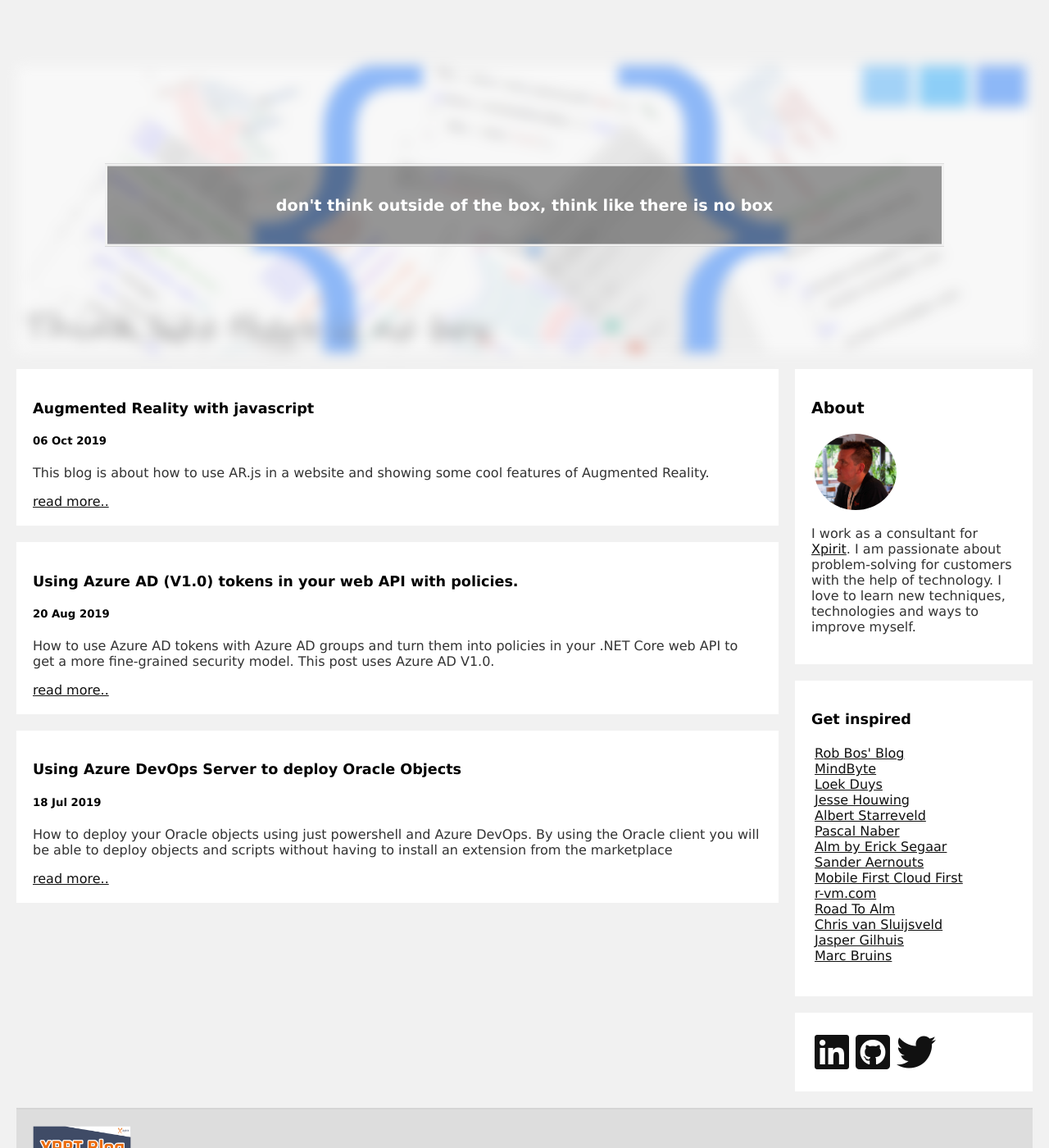
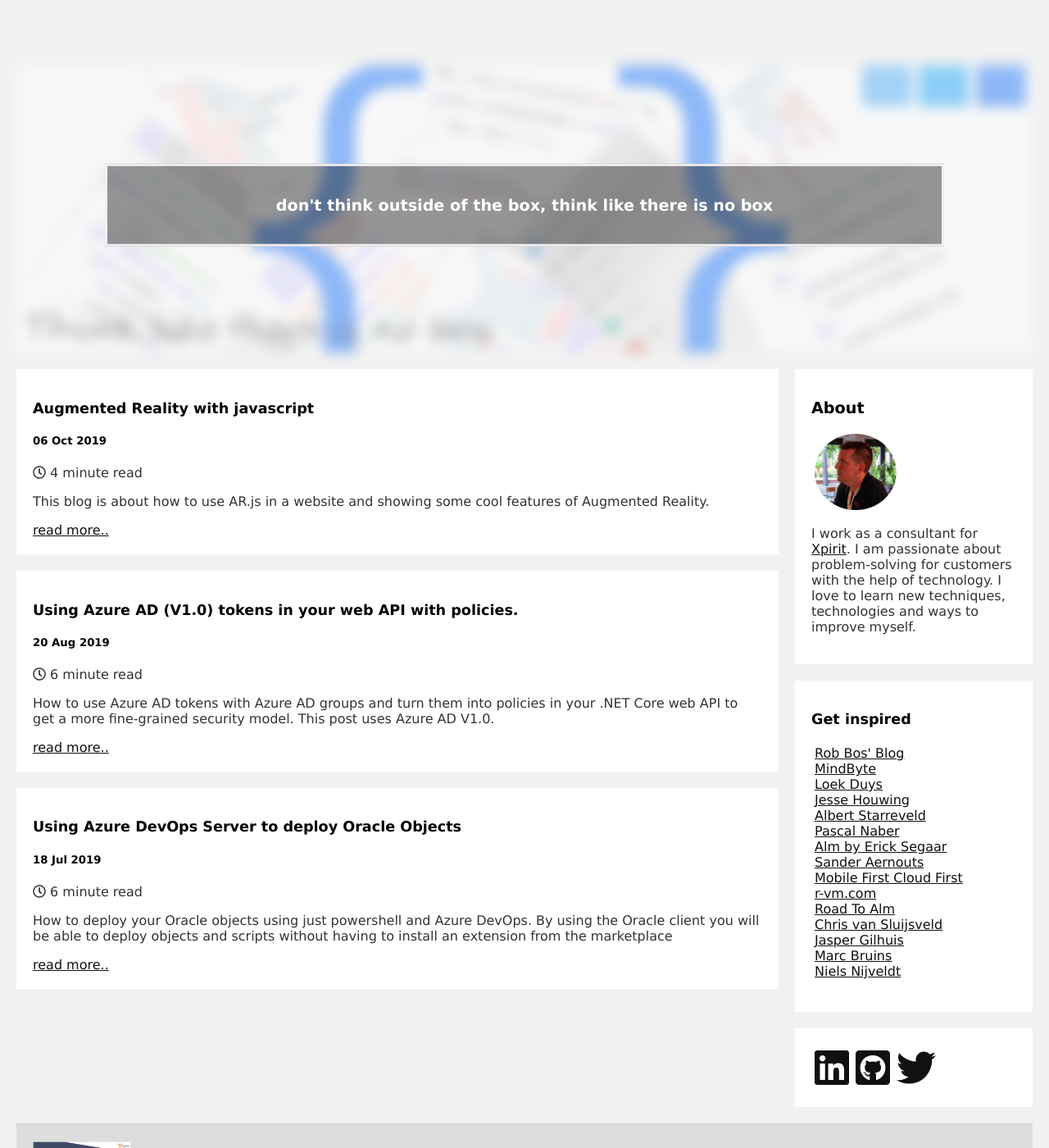
Before and after one commit to arjanvanbekkum/arjanvanbekkum.github.io, a Jekyll site: the page built from index.html, in a window 1280 px wide and 1400 px high. Shown: the whole window at 82% size. Built offline with Jekyll 4.4.1, drawn with Linux system fonts in a browser that asks for light colours.

Commit message:
update layout

```diff
--- a/_layouts/default.html
+++ b/_layouts/default.html
@@ -49,11 +49,12 @@
 							<li><a href="https://blog.sluijsveld.com/" alt="Chris van Sluijsveld" target="_blank">Chris van Sluijsveld</a></li>
 							<li><a href="https://jaspergilhuis.nl/" alt="Jasper Gilhuis" target="_blank">Jasper Gilhuis</a></li>
               				<li><a href="https://marcbruins.nl/" alt="Marc Bruins" target="_blank">Marc Bruins</a></li>
+							<li><a href="https://nielsnijveldt.github.io/"alt="Niels Nijveldt" target="_blank">Niels Nijveldt</a></li>
 						</ul>
 				  	</div>
 					<div class="card follow">
 						<ul>
-								<li><a href="https://www.linkedin.com/in/arjan-van-bekkum-2336513/" alt="linkedIn" target="_blank"><i class="fab fa-linkedin" style="font-size: 3em"></i></a></li>
+								<li><a href="https://www.linkedin.com/in/arjanvanbekkum/" alt="linkedIn" target="_blank"><i class="fab fa-linkedin" style="font-size: 3em"></i></a></li>
 								<li><a href="https://github.com/arjanvanbekkum/" alt="GitHub" target="_blank"><i class="fab fa-github-square" style="font-size: 3em"></i></a></li>
 								<li><a href="https://twitter.com/arjanbekkum/" alt="Twitter" target="_blank"><i class="fab fa-twitter" style="font-size: 3em"></i></a></li>
 						</ul>
--- a/_layouts/post.html
+++ b/_layouts/post.html
@@ -1,6 +1,8 @@
 ---
 layout: default
 ---
+<a href="https://arjanvanbekkum.github.io/">home</a> &gt; Posts &gt; {{ page.title }}
+
 <h2>{{ page.title }}</h2>
 <p class="meta">{{ page.date | date_to_string }}</p>
 
--- a/_posts/2019-07-18-Using-Azure-DevOps-Server-to-deploy-Oracle-objects.md
+++ b/_posts/2019-07-18-Using-Azure-DevOps-Server-to-deploy-Oracle-objects.md
@@ -3,6 +3,7 @@ layout: post
 title: "Using Azure DevOps Server to deploy Oracle Objects"
 date: 2019-07-18
 summary: "How to deploy your Oracle objects using just powershell and Azure DevOps. By using the Oracle client you will be able to deploy objects and scripts without having to install an extension from the marketplace"
+minute: 6
 ---
 CI/CD is the only way to deploy and release changes to production. But what if you are not using SQL Server but Oracle instead, are you able to use Azure DevOps? Of course, you are!
 
--- a/_posts/2019-08-20-Using-Azure-AD -tokens-in-your-web-API-with-policies.md
+++ b/_posts/2019-08-20-Using-Azure-AD -tokens-in-your-web-API-with-policies.md
@@ -3,6 +3,7 @@ layout: post
 title: "Using Azure AD (V1.0) tokens in your web API with policies."
 date: 2019-08-20
 summary: "How to use Azure AD tokens with Azure AD groups and turn them into policies in your .NET Core web API to get a more fine-grained security model. This post uses Azure AD V1.0."
+minute: 6
 ---
 
 When creating a web API, adding security is one of your main concerns. If you have more then one controller in the API or want a more detailed
--- a/_posts/2019-10-06-Augmented-Reality-Website.md
+++ b/_posts/2019-10-06-Augmented-Reality-Website.md
@@ -3,6 +3,7 @@ layout: post
 title: "Augmented Reality with javascript"
 date: 2019-10-06
 summary: "This blog is about how to use AR.js in a website and showing some cool features of Augmented Reality."
+minute: 4
 ---
 
 Augmented Reality is becoming the next best thing when creating apps and websites. More and more companies are using it to create the next level of experience. How hard is it to get started on AR, what do you need and how does it work in general. All questions we had before we started, it seems there are many libraries on the internet to get you started. We decided to keep it relatively easy and create a website.
--- a/index.html
+++ b/index.html
@@ -7,6 +7,7 @@ title: Arjans Blog
  			<div class="card">
           		<h3>{{ post.title }}</h3>
 				<h5>{{ post.date | date_to_string }}</h5>
+				<p class="page__meta"><i class="far fa-clock" aria-hidden="true"></i> {{ post.minute }} minute read </p>
 				<p>{{ post.summary }}</p>
 				<a href="{{ post.url }}" title="{{ post.title }}">read more..</a>
 			</div>
```
